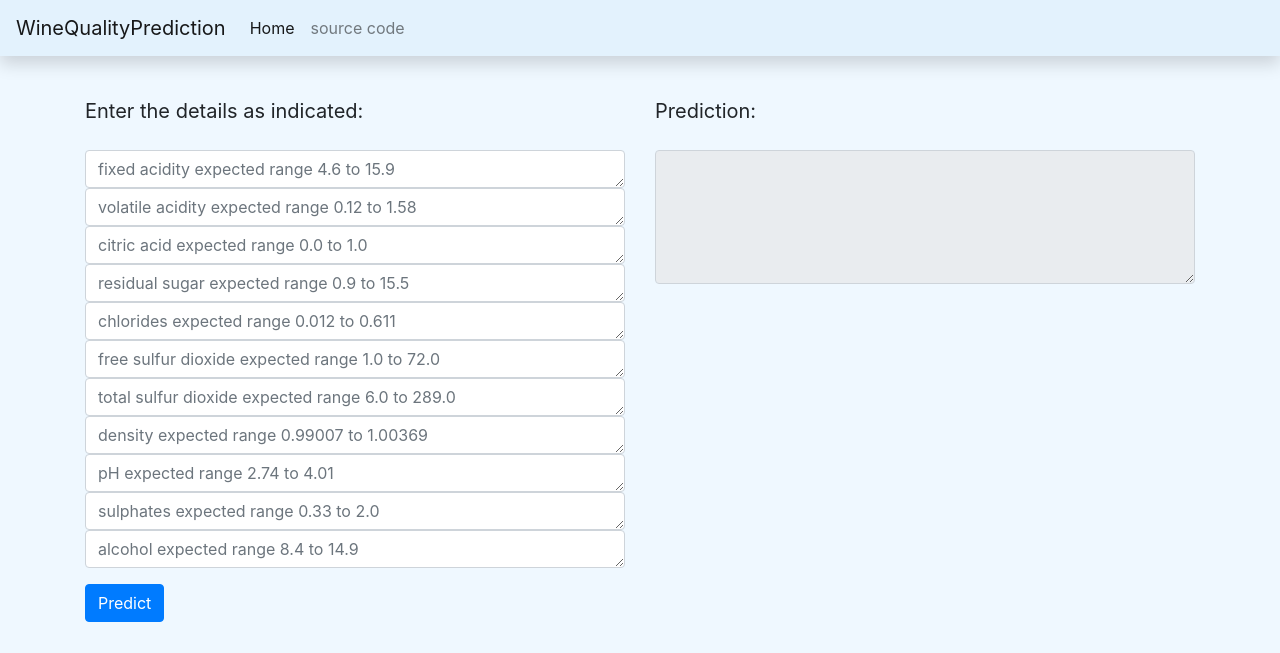
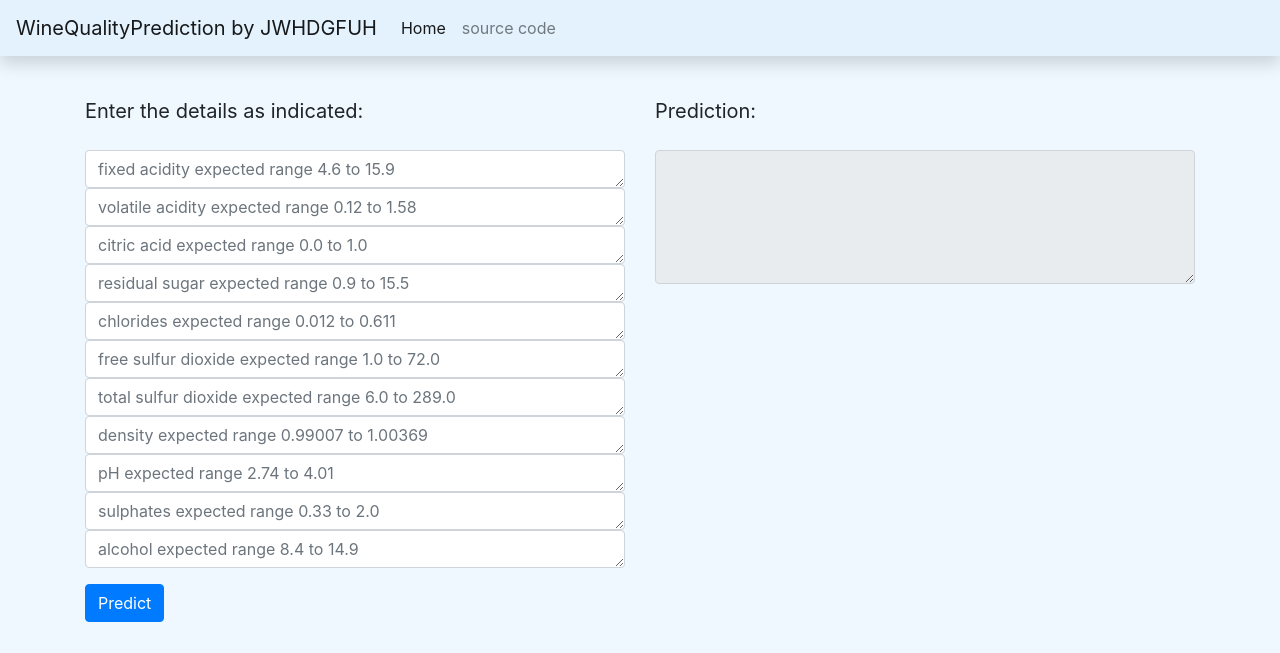
Before and after one commit to pydeveloperashish/Red-Wine-Quality-Prediction-MLOPS, a Flask app: page / in a window 1280 px wide. Shown: the top 653 px of the page. Run offline with Flask 2, Linux system fonts and the light colour scheme; some libraries are stand-ins or nearby versions.

Commit message:
index.html updated

```diff
--- a/app.py
+++ b/app.py
@@ -25,7 +25,7 @@ def predict(data):
     model = joblib.load(model_dir_path)
     prediction = model.predict(data)
     print(prediction)
-    return int(prediction)
+    return prediction[0]
 
 
 def api_response(request):
--- a/webapp/templates/index.html
+++ b/webapp/templates/index.html
@@ -15,7 +15,7 @@ WineQuality
 <!-- nav bar -->
 
 <nav class="navbar navbar-expand-lg navbar-light shadow fixed-top" style="background-color: #e3f2fd;">
-    <a class="navbar-brand" href="/">WineQualityPrediction</a>
+    <a class="navbar-brand" href="/">WineQualityPrediction by JWHDGFUH</a>
     <button class="navbar-toggler" type="button" data-toggle="collapse" data-target="#navbarNav"
             aria-controls="navbarNav" aria-expanded="false" aria-label="Toggle navigation">
         <span class="navbar-toggler-icon"></span>
```
